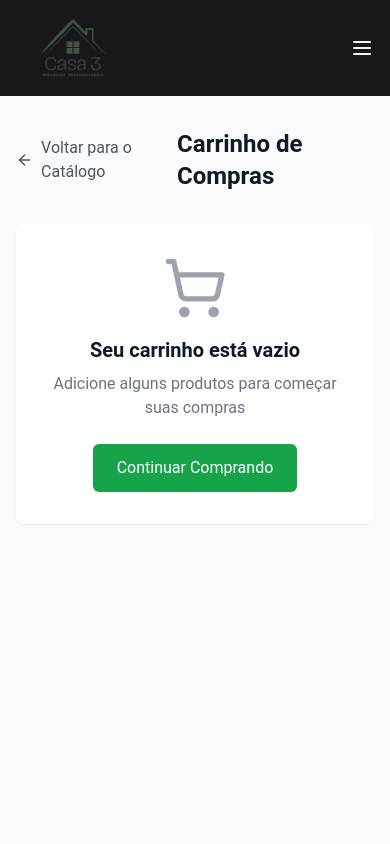
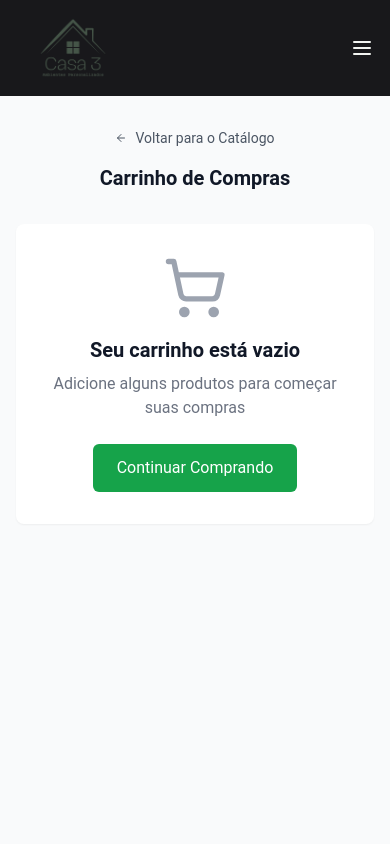
Before and after one commit to GeancarloBastos/ProjetoCasa3, a Next.js app in the folder front/: page /carrinho in a window 390 px wide. Shown: the top 844 px of the page. Built offline with nearby package versions, Linux system fonts and the light colour scheme.

Commit message:
algumas correções responsivo

```diff
--- a/front/src/app/carrinho/page.tsx
+++ b/front/src/app/carrinho/page.tsx
@@ -51,15 +51,15 @@ export default function CarrinhoPage() {
     <div className="min-h-screen bg-gray-50 dark:bg-zinc-900">
       <div className="max-w-7xl mx-auto px-4 py-8">
         {/* Header */}
-        <div className="flex items-center justify-between mb-8">
+        <div className="flex flex-col gap-4 md:flex-row md:gap-0 items-center justify-between mb-8">
           <Link
             href="/catalogo"
-            className="flex items-center text-gray-600 dark:text-gray-300 hover:text-gray-900 dark:hover:text-white transition-colors"
+            className="flex items-center text-sm md:text-base text-gray-600 dark:text-gray-300 hover:text-gray-900 dark:hover:text-white transition-colors"
           >
-            <ArrowLeft className="w-5 h-5 mr-2" />
+            <ArrowLeft className="w-3 h-3 mr-2 md:w-5 md:h-5" />
             Voltar para o Catálogo
           </Link>
-          <h1 className="text-2xl font-bold text-gray-900 dark:text-white">
+          <h1 className="text-xl w-full text-center md:w-auto md:text-2xl font-bold text-gray-900 dark:text-white">
             Carrinho de Compras
           </h1>
         </div>
@@ -108,7 +108,7 @@ export default function CarrinhoPage() {
                     {/* <p className="text-sm text-gray-500 dark:text-gray-400 mb-2">
                       {item.marca}
                     </p>   */}
-                    <div className="flex items-center justify-between">
+                    <div className="flex flex-col items-start gap-2 md:gap-0 md:flex-row md:items-center justify-between">
                       <p className="text-green-600 dark:text-green-400 font-semibold">
                         R${" "}
                         {item.preco.toLocaleString("pt-BR", {
--- a/front/src/components/Header.tsx
+++ b/front/src/components/Header.tsx
@@ -182,7 +182,7 @@ export function Header() {
           <div className="pt-4 pb-3 border-t border-green-700">
             <div className="flex items-center px-5">
               <Link
-                href={cliente.id ? "/detalhes" : "/login"}
+                href={cliente.id ? "/orcamento" : "/login"}
                 className="bg-colorc3verde hover:bg-green-800 text-white px-3 py-2 rounded-md text-sm font-medium"
               >
                 FAÇA SEU PROJETO
@@ -197,7 +197,7 @@ export function Header() {
             <div className="mt-3 px-2 space-y-1">
               {cliente.id ? (
                 <>
-                    <form action="/action_page.php">
+                    {/* <form action="/action_page.php">
                       <label htmlFor="cars">{cliente.nome}</label>
                       <select name="cars" id="cars">
                         <option value="volvo">Volvo</option>
@@ -207,10 +207,10 @@ export function Header() {
                       </select>
 
 
-                    </form>
-                  {/* <span className="block px-3 py-2 rounded-md text-base font-medium text-colorc3offbranco">
+                    </form> */}
+                  <span className="block px-3 py-2 rounded-md text-base font-medium text-colorc3offbranco">
                     Olá, {cliente.nome}
-                  </span> */}
+                  </span>
                   <button
                     onClick={sairCliente}
                     className="block px-3 py-2 rounded-md text-base font-medium text-colorc3verde hover:text-colorc3offbranco"
--- a/front/src/components/ItemMoveis.tsx
+++ b/front/src/components/ItemMoveis.tsx
@@ -11,12 +11,12 @@ export function ItemMoveis({ data }: { data: MovelI }) {
   const handleAddToCart = () => {
     adicionarAoCarrinho({
       id: data.id,
-      nome: data.nome,
+      // nome: data.nome,
       descricao: data.descricao?.toString() ?? '',
       preco: data.preco,
       foto: data.foto,
       material: data.tipoMaterial,
-      marca: data.marca?.nome,
+      // marca: data.marca?.nome,
       observacao: data.observacao
     });
     setIsModalOpen(false);
@@ -52,7 +52,7 @@ export function ItemMoveis({ data }: { data: MovelI }) {
       {/* Modal */}
       {isModalOpen && (
         <div className="fixed inset-0 bg-black bg-opacity-50 flex items-center justify-center z-50">
-          <div className="bg-white dark:bg-zinc-800 p-8 rounded-lg max-w-2xl w-full mx-4 relative">
+          <div className="bg-white dark:bg-zinc-800 p-8 rounded-lg  max-w-2xl w-full mx-4 relative">
             <button
               onClick={() => setIsModalOpen(false)}
               className="absolute top-4 right-4 text-gray-500 hover:text-gray-700 dark:text-gray-400 dark:hover:text-gray-200"
```
